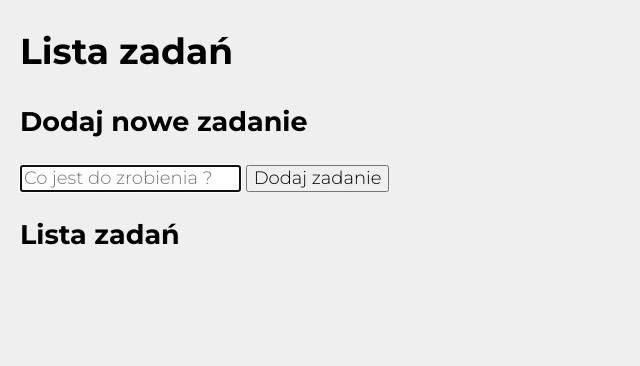
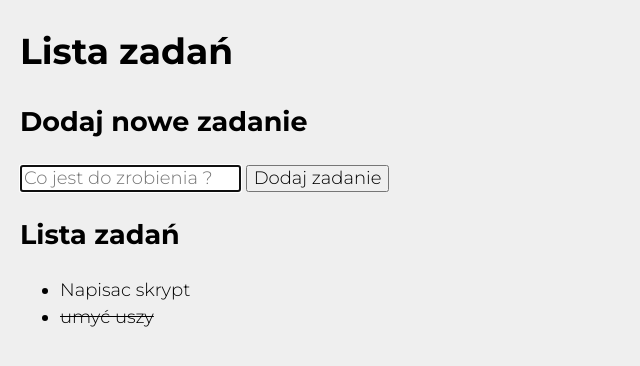
Before and after one commit to SlawekHups/Task-list, a plain HTML site: page index.html in a window 1280 px wide. Shown: the whole page, without its empty margins (0-640 px from the left). Drawn offline with nearby package versions, Linux system fonts and the light colour scheme.

Commit message:
Initial commit

```diff
--- a/index.html
+++ b/index.html
@@ -28,15 +28,15 @@
                 <h2 class="section__header">Dodaj nowe zadanie</h2>
                 <form class="form js-form">
                         <p class="form__content"></p>
-                                <input autofocus class="form__field js-tasks" placeholder="Co jest do zrobienia ?">
+                                <input autofocus class="form__field js-newTask" placeholder="Co jest do zrobienia ?">
                             <button class="form__button js-addTasks">Dodaj zadanie
                             </button>
                         </p>
-                    <section class="section__tasks">
-                        <h2 class="section__header">Lista zadań</h2>
-                        <ul class="section__tasks-item js-tasks"></ul>
-                    </section>
                 </form>
+                <section class="section__tasks">
+                    <h2 class="section__header">Lista zadań</h2>
+                    <ul class="section__tasks-item js-tasks"></ul>
+                </section>
             </section>
         </main>
     </div>
--- a/js/script.js
+++ b/js/script.js
@@ -0,0 +1,34 @@
+{
+    const tasks = [
+        {
+            content: "Napisac skrypt",
+            done: false,
+        },
+        {
+            content: "umyć uszy",
+            done: true,
+        },
+    ];
+
+    const render = () => {
+        let htmlString = "";
+
+        for (const task of tasks) {
+            htmlString += `
+              <li
+                 ${task.done ? " style=\"text-decoration: line-through\"" : ""}
+              >
+                ${task.content}
+              </li>
+            `;
+        }
+
+        document.querySelector(".js-tasks").innerHTML = htmlString;
+    };
+
+    const init = () => {
+        render();
+
+    };
+    init();
+}
```
Also changed, not shown: 1 other file.
